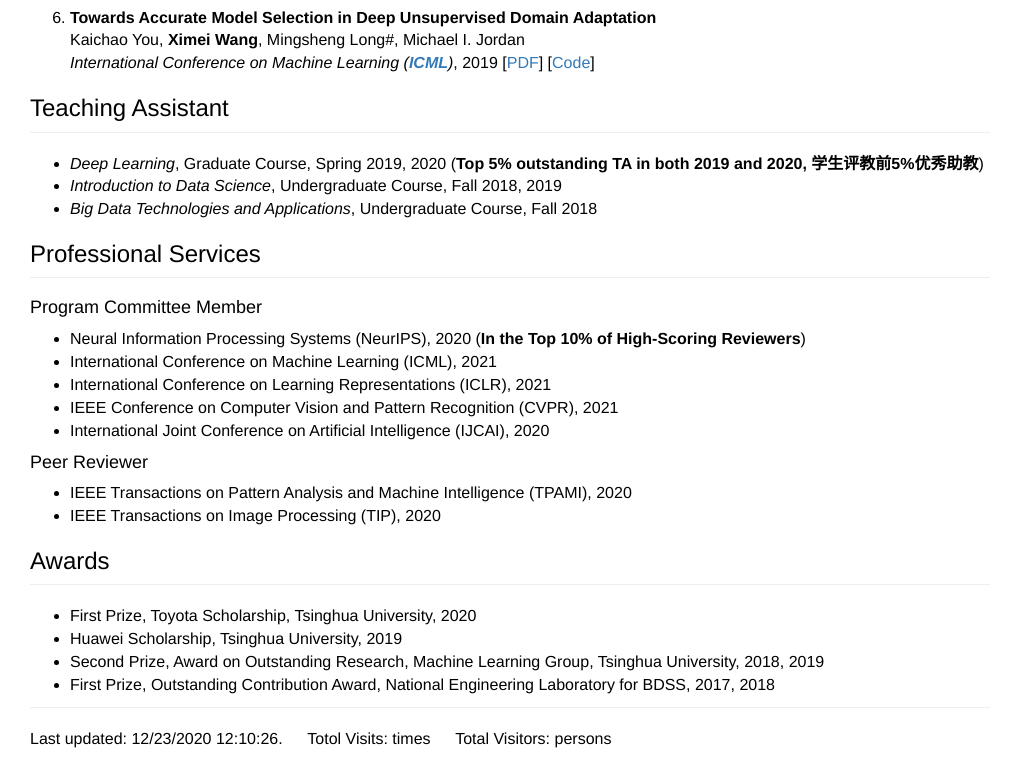
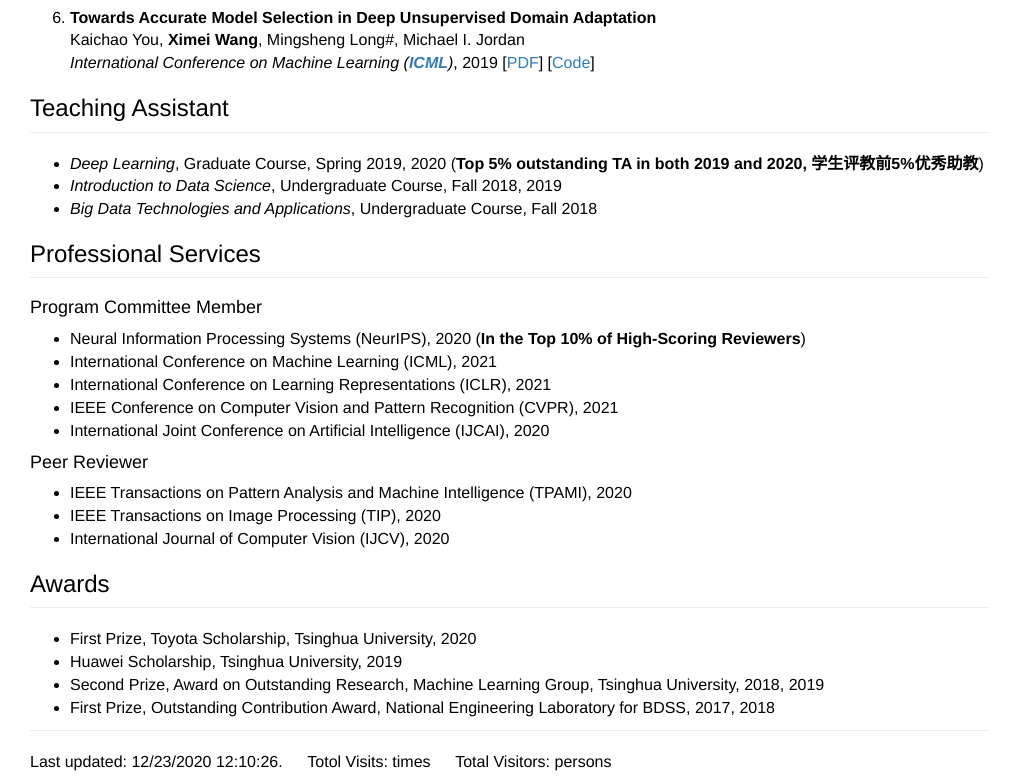
Before and after one commit to wxm17/wxm17.github.io, a plain HTML site: page index.html in a window 1280 px wide. Shown: the part 1082-1865 px from the top of the page, without its empty margins (0-1023 px from the left). Before the commit the page ends 1843 px from the top, so only its background shows below. Drawn offline with Linux system fonts and the light colour scheme; some packages are replaced by stand-ins of ours; a script that the page names is missing.

Commit message:
add reviewer for IJCV

```diff
--- a/index.html
+++ b/index.html
@@ -133,6 +133,7 @@
                 <ul>
                     <li>IEEE Transactions on Pattern Analysis and Machine Intelligence (TPAMI), 2020</li>
                     <li>IEEE Transactions on Image Processing (TIP), 2020</li>
+                    <li>International Journal of Computer Vision (IJCV), 2020</li>
                 </ul>
 
         <h3>Awards</h3><hr>
```
